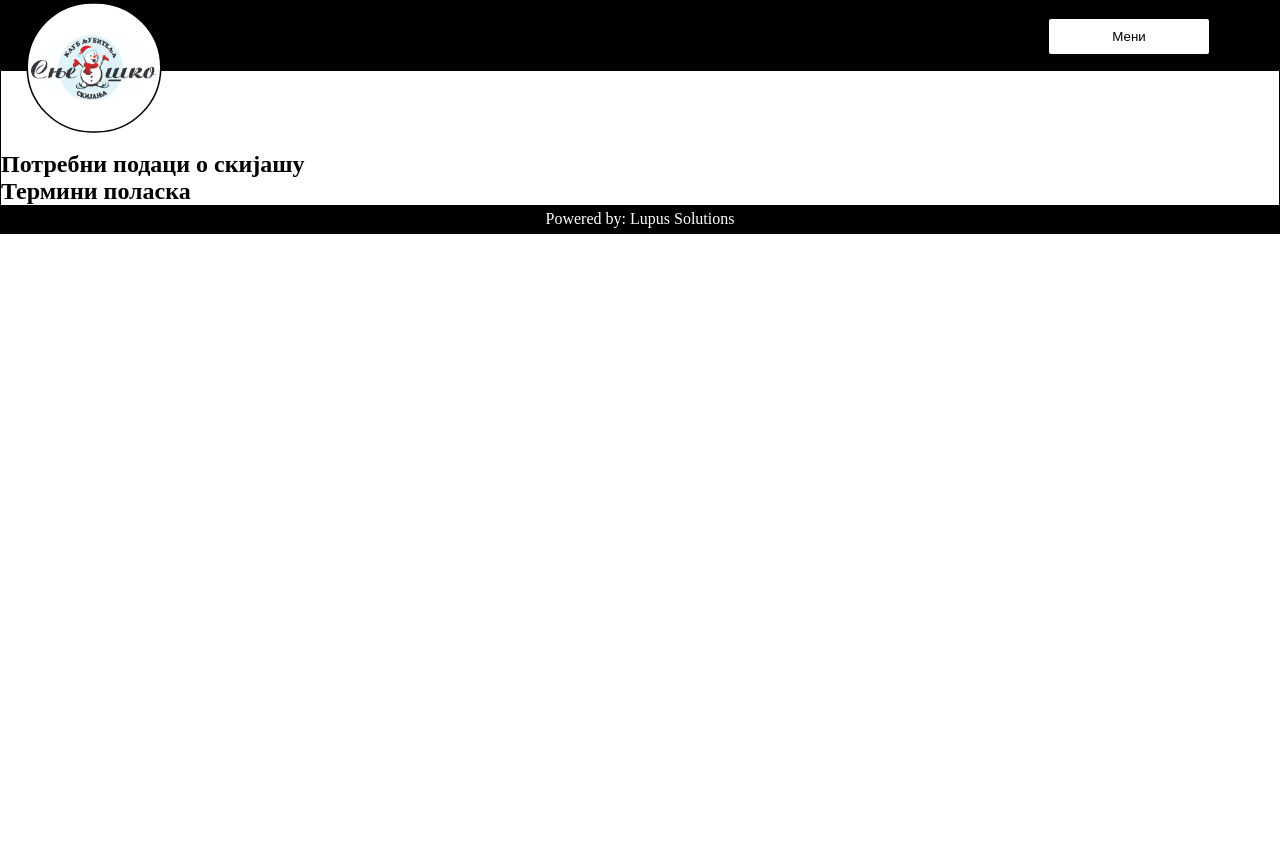
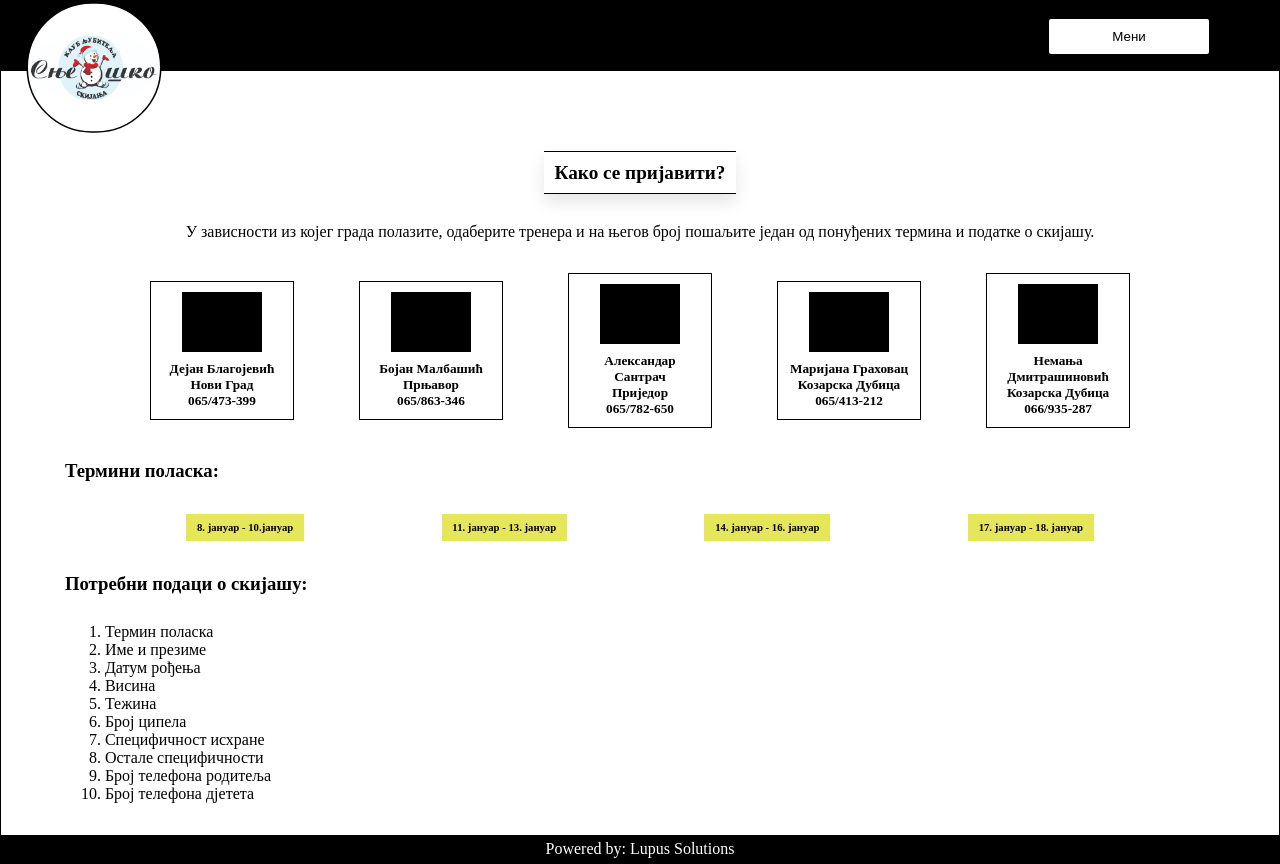
Before and after one commit to Lupus93v/skikamp, a React (Create React App) app: page /apply in a window 1280 px wide. Before the commit the page ends 800 px from the top, so only its background shows below. Built offline with nearby package versions, Linux system fonts and the light colour scheme.

Commit message:
apply page

```diff
--- a/src/Pages/Apply.js
+++ b/src/Pages/Apply.js
@@ -4,8 +4,61 @@ export default function Apply() {
 
     return (
         <div className="apply-container">
-            <h2>Потребни подаци о скијашу</h2>
-            <h2>Термини поласка</h2>
-        </div>
-    )
+            <h2>Како се пријавити?</h2>
+            <p>У зависности из којег града полазите, одаберите тренера и на његов број пошаљите
+                 један од понуђених термина и податке о скијашу.</p>
+            <div className="contacts">
+                <div className="poster">
+                    <img src="./Pictures/test.png" alt="Pic of choac." />
+                    <h5>Дејан Благојевић</h5>
+                    <h5>Нови Град</h5>
+                    <h5>065/473-399</h5>
+                </div>
+                <div className="poster">
+                    <img src="./Pictures/test.png" alt="Pic of choac." />
+                    <h5>Бојан Малбашић</h5>
+                    <h5>Прњавор</h5>
+                    <h5>065/863-346</h5>
+                </div>
+                <div className="poster">
+                    <img src="./Pictures/test.png" alt="Pic of choac." />
+                    <h5>Александар Сантрач</h5>
+                    <h5>Приједор</h5>
+                    <h5>065/782-650</h5>
+                </div>
+                <div className="poster">
+                    <img src="./Pictures/test.png" alt="Pic of choac." />
+                    <h5>Маријана Граховац</h5>
+                    <h5>Козарска Дубица</h5>
+                    <h5>065/413-212</h5>
+                </div>
+                <div className="poster">
+                    <img src="./Pictures/test.png" alt="Pic of choac." />
+                    <h5>Немања Дмитрашиновић</h5>
+                    <h5>Козарска Дубица</h5>
+                    <h5>066/935-287</h5>
+                </div>
+                </div>
+                <h3>Термини поласка:</h3>
+                <div className="departures">
+                    <h6>8. јануар - 10.јануар</h6>
+                    <h6>11. јануар - 13. јануар</h6>
+                    <h6>14. јануар - 16. јануар</h6>
+                    <h6>17. јануар - 18. јануар</h6>
+                </div>
+                <h3>Потребни подаци о скијашу:</h3>
+                <ol>
+                    <li>Термин поласка</li>
+                    <li>Име и презиме</li>
+                    <li>Датум рођења</li>
+                    <li>Висина</li>
+                    <li>Тежина</li>
+                    <li>Број ципела</li>
+                    <li>Специфичност исхране</li>
+                    <li>Остале специфичности</li>
+                    <li>Број телефона родитеља</li>
+                    <li>Број телефона дјетета</li>
+                </ol>
+            </div>
+            )
 }
--- a/src/Pages/Coaches.js
+++ b/src/Pages/Coaches.js
@@ -30,6 +30,16 @@ export default function Coaches() {
                 <h6>Прњавор</h6>
             </div>
             <div className="poster">
+                    <img src="./Pictures/test.png" alt="Pic of choac." />
+                    <h5>Маријана Граховац</h5>
+                    <h5>Козарска Дубица</h5>
+                </div>
+                <div className="poster">
+                    <img src="./Pictures/test.png" alt="Pic of choac." />
+                    <h5>Немања Дмитрашиновић</h5>
+                    <h5>Козарска Дубица</h5>
+                </div>
+            <div className="poster">
                 <img src="./Pictures/test.png" alt="Pic of choac." />
                 <h5>Вук Благојевић</h5>
                 <h6>Нови Град</h6>
--- a/src/index.css
+++ b/src/index.css
@@ -294,7 +294,70 @@ body {
   background-color: black;
   bottom: 0;
   left: 0;
-  transition: width 0.3s ease; /* Controls the animation effect */
+  transition: width 0.3s ease;
+}
+
+.apply-container {
+  width: 90%;
+}
+
+.apply-container h2 {
+  font-size: 1.2rem;
+  text-decoration: none;
+  color: black;
+  border-top: solid black 1px;
+  border-bottom: solid black 1px;
+  box-shadow: 0px 8px 16px rgba(0,0,0,0.1);
+  margin: auto;
+  text-align: center;
+  width: 10em;
+  padding-top: 0.5em;
+  padding-bottom: 0.5em;
+  margin-bottom: 1.5em;
+}
+
+.apply-container p {
+  text-align: center;
+  margin-bottom: 1em;
+}
+
+.contacts {
+  display: flex;
+  flex-wrap: wrap;
+  justify-content: space-around;
+  gap: 10px;
+  width: 90%;
+  margin: 2em auto;
+}
+
+.contacts .poster {
+  max-width: 2em;
+}
+
+.contacts img {
+  max-width: 5em;
+}
+
+.apply-container h3 {
+  margin-bottom: 1.5em;
+}
+
+.departures {
+  display: flex;
+  flex-wrap: wrap;
+  justify-content: space-around;
+  gap: 10px;
+  width: 90%;
+  margin: 2em auto;
+}
+
+.departures h6 {
+  background-color: rgba(228, 228, 73, 0.911);
+  padding: 0.7em 1em;
+}
+
+ol {
+  margin-bottom: 2em;
 }
 
 .dropdownItem:hover::after {
```
